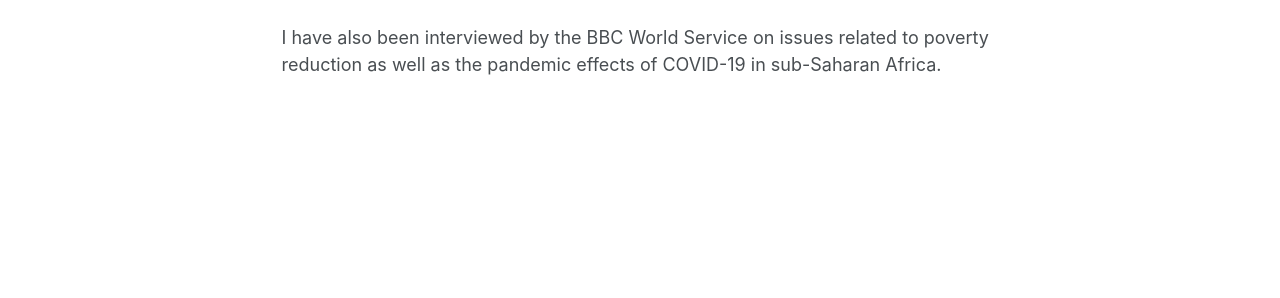
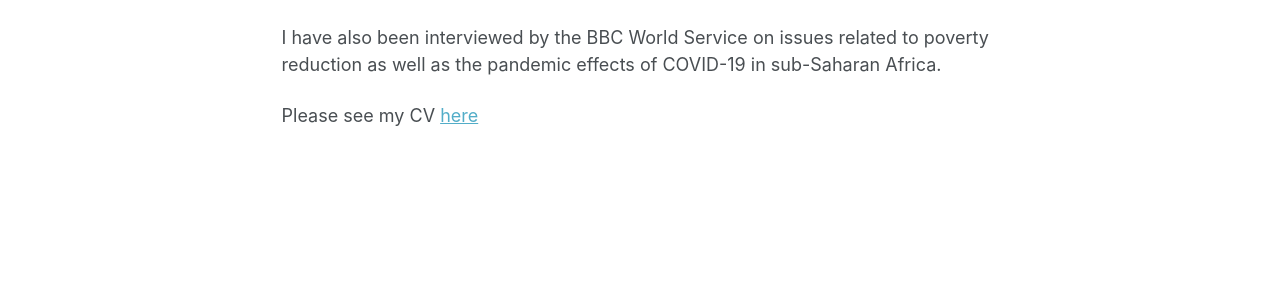
Before and after one commit to m-danquah/m-danquah.github.io, a Jekyll site: the page built from _pages/about.md, in a window 1280 px wide and 1365 px high. Shown: the part 814-1112 px from the top of the window. Built offline with Jekyll 4.4.1, drawn with Linux system fonts in a browser that asks for light colours; some web fonts are replaced.

Commit message:
Update about.md

```diff
--- a/_pages/about.md
+++ b/_pages/about.md
@@ -16,3 +16,5 @@ My research has been published in peer reviewed journals such as *Journal of Eco
 I have been awarded the Most Promising Young Scholar and Best Researcher in the School of Social Sciences, University of Ghana, Legon, Ghana.
 
 I have also been interviewed by the BBC World Service on issues related to poverty reduction as well as the pandemic effects of COVID-19 in sub-Saharan Africa.
+
+Please see my CV [here](/files/CV_M_Danquah_1.pdf)
```
